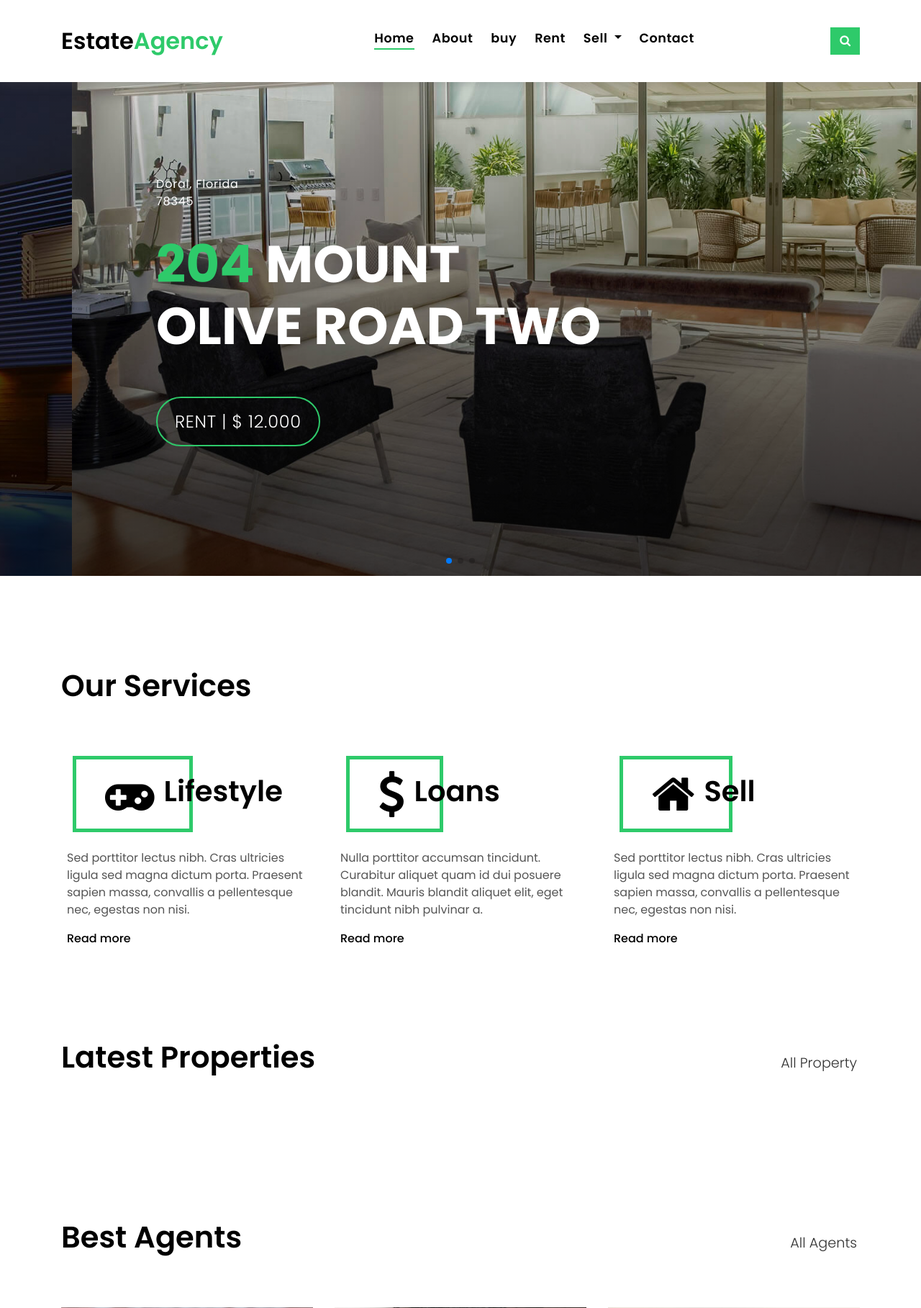
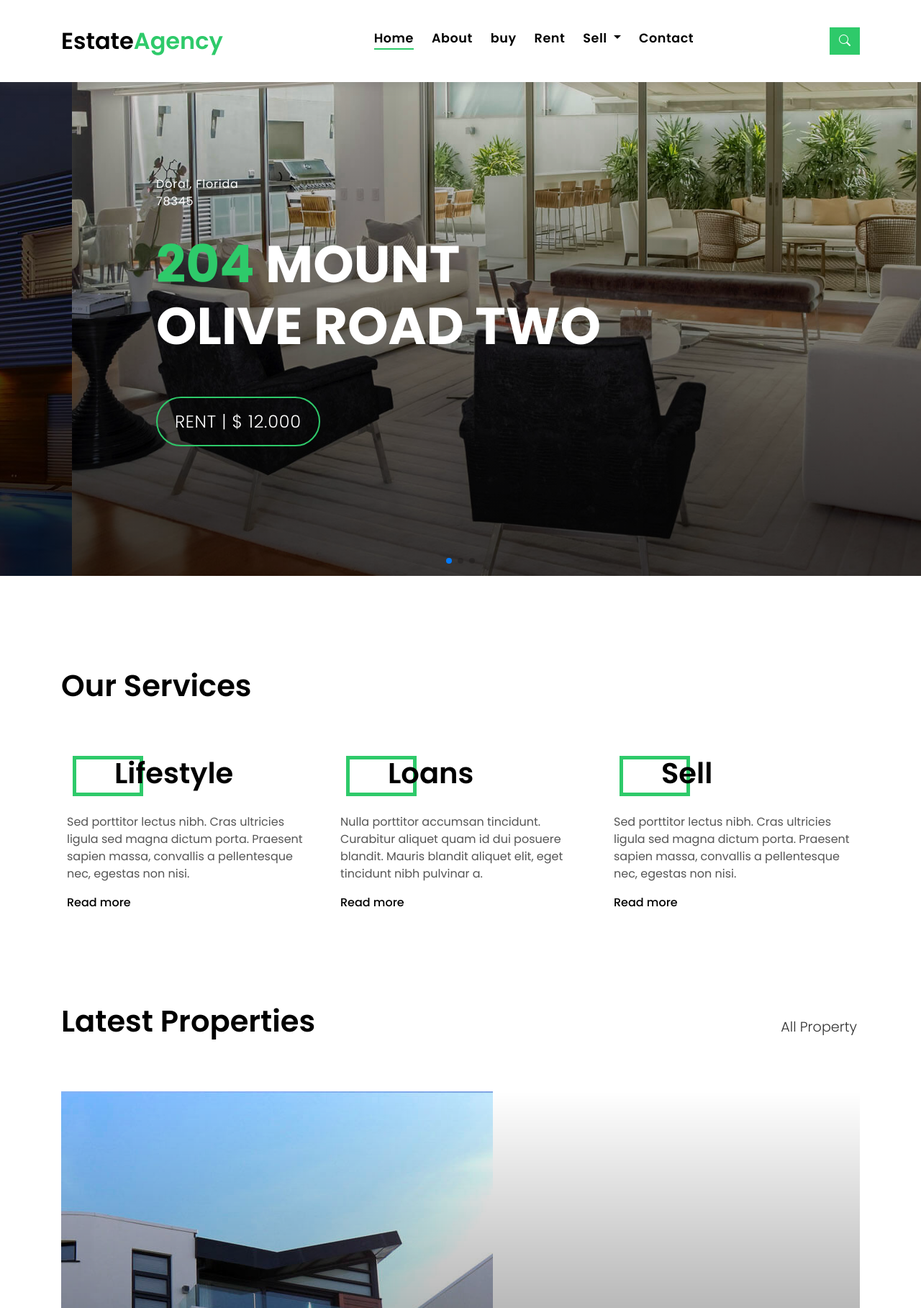
Before and after one commit to pavitra971/Mainproject, a Django app: page / in a window 1280 px wide. Shown: the top 1817 px of the page at 72% size. Run offline with Django 3.2, Linux system fonts and the light colour scheme; some libraries are stand-ins or nearby versions.

Commit message:
10 the commit

```diff
--- a/templates/about.html
+++ b/templates/about.html
@@ -4,5 +4,5 @@
 
 
 {% block body %}
-Helllo!!
+
 {% endblock body %}
--- a/templates/base.html
+++ b/templates/base.html
@@ -20,11 +20,12 @@
     <link href="https://fonts.googleapis.com/css?family=Poppins:300,400,500,600,700" rel="stylesheet">
 
     <!-- Vendor CSS Files -->
-    <link href=" {% static 'theme/vendor/bootstrap/css/bootstrap.min.css' %}" rel="stylesheet">
+    <link href="{% static 'theme/vendor/bootstrap/css/bootstrap.min.css' %}" rel="stylesheet">
 
-    <link href=" {% static 'theme/vendor/animate.css/animate.min.css' %} " rel="stylesheet">
-    <link href="{% static 'theme/vendor/font-awesome/css/font-awesome.min.css' %}" rel="stylesheet">
-    <link href="{% static 'theme/vendor/owl.carousel/assets/owl.carousel.min.css'%}" rel="stylesheet">
+    <link href="{% static 'theme/vendor/animate.css/animate.min.css' %} " rel="stylesheet">
+    <link href="{% static 'theme/vendor/animate.css/animate.css' %} " rel="stylesheet">
+     <link href="{% static 'theme/vendor/animate.css/animate.compat.css' %} " rel="stylesheet">
+    <link href="{% static 'assets/vendor/ionicons/css/ionicons.min.css" rel="stylesheet' %}">
     <link href="{% static 'theme/vendor/bootstrap-icons/bootstrap-icons.css'%}" rel="stylesheet">
     <link href="{% static 'theme/vendor/swiper/swiper-bundle.min.css'%}" rel="stylesheet">
 
@@ -37,10 +38,13 @@
   * Author: BootstrapMade.com
   * License: https://bootstrapmade.com/license/
   ======================================================== -->
+<link href="chrome-extension://nffaoalbilbmmfgbnbgppjihopabppdk/inject.css" type="text/css" rel="stylesheet">
+
 </head>
 {% block body %}{% endblock body %}
 
 <body>
+
 
     <nav class="navbar navbar-default navbar-trans navbar-expand-lg fixed-top">
         <div class="container">
@@ -83,10 +87,9 @@
                     </li>
                 </ul>
             </div>
-            <button type="button" class="btn btn-b-n navbar-toggle-box-collapse d-none d-md-block" data-toggle="collapse" data-target="#navbarTogglerDemo01" aria-expanded="false">
-        <span class="fa fa-search" aria-hidden="true"></span>
+            <button type="button" class="btn btn-b-n navbar-toggle-box navbar-toggle-box-collapse" data-bs-toggle="collapse" data-bs-target="#navbarTogglerDemo01">
+        <i class="bi bi-search"></i>
       </button>
-        </div>
     </nav>
     <!-- End Header/Navbar -->
 
--- a/templates/contact.html
+++ b/templates/contact.html
@@ -1,8 +1,6 @@
 {% extends 'base.html' %} {% load static %}
 
 {% block title %}Housing | contact{% endblock title %}
-
-{% block head %} {% endblock head %}
 
 {% block body %}
 <!-- ======= Intro Single ======= -->
--- a/templates/index.html
+++ b/templates/index.html
@@ -1,26 +1,28 @@
 {% extends 'base.html' %} {% load static %} {% block title %}Housing{% endblock title %} {% block body %}
+
+<body class="vsc-initialized  box-collapse-closed">
 <div class="click-closed"></div>
 <!--/ Form Search Star /-->
 <div class="box-collapse">
     <div class="title-box-d">
-        <h3 class="title-d">Search Property ::after
+        <h3 class="title-d">Search Property
         </h3>
     </div>
-    <span class="close-box-collapse right-boxed ion-ios-close">
-        ::before
+    <span class="close-box-collapse right-boxed bi bi-x">
+
     </span>
     <div class="box-collapse-wrap form">
         <form class="form-a">
             <div class="row">
                 <div class="col-md-12 mb-2">
                     <div class="form-group">
-                        <label for="Type">Keyword</label>
+                        <label class="pb-2" for="Type">Keyword</label>
                         <input type="text" class="form-control form-control-lg form-control-a" placeholder="Keyword">
                     </div>
                 </div>
                 <div class="col-md-6 mb-2">
                     <div class="form-group">
-                        <label for="Type">Type</label>
+                        <label class="pb-2" for="Type">Type</label>
                         <select class="form-control form-control-lg form-control-a" id="Type">
                             <option>All Type</option>
                             <option>For Rent</option>
@@ -31,7 +33,7 @@
                 </div>
                 <div class="col-md-6 mb-2">
                     <div class="form-group">
-                        <label for="city">City</label>
+                        <label class="pb-2" for="city">City</label>
                         <select class="form-control form-control-lg form-control-a" id="city">
                             <option>All City</option>
                             <option>Alabama</option>
@@ -43,7 +45,7 @@
                 </div>
                 <div class="col-md-6 mb-2">
                     <div class="form-group">
-                        <label for="bedrooms">Bedrooms</label>
+                        <label class="pb-2" for="bedrooms">Bedrooms</label>
                         <select class="form-control form-control-lg form-control-a" id="bedrooms">
                             <option>Any</option>
                             <option>01</option>
@@ -54,7 +56,7 @@
                 </div>
                 <div class="col-md-6 mb-2">
                     <div class="form-group">
-                        <label for="garages">Garages</label>
+                        <label class="pb-2" for="garages">Garages</label>
                         <select class="form-control form-control-lg form-control-a" id="garages">
                             <option>Any</option>
                             <option>01</option>
@@ -66,7 +68,7 @@
                 </div>
                 <div class="col-md-6 mb-2">
                     <div class="form-group">
-                        <label for="bathrooms">Bathrooms</label>
+                        <label class="pb-2" for="bathrooms">Bathrooms</label>
                         <select class="form-control form-control-lg form-control-a" id="bathrooms">
                             <option>Any</option>
                             <option>01</option>
@@ -77,7 +79,7 @@
                 </div>
                 <div class="col-md-6 mb-2">
                     <div class="form-group">
-                        <label for="price">Min Price</label>
+                        <label class="pb-2" for="price">Min Price</label>
                         <select class="form-control form-control-lg form-control-a" id="price">
                             <option>Unlimite</option>
                             <option>$50,000</option>
```
Also changed, not shown: static/theme/img/peace.jpg (added).
